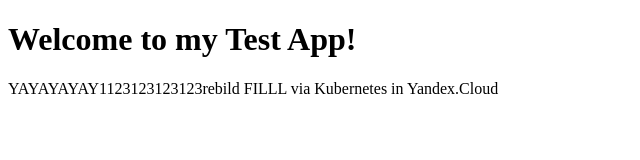
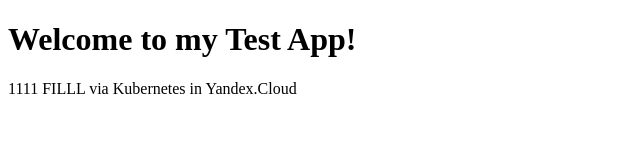
Before and after one commit to v1us1885/test-app, a plain HTML site: page index.html in a window 1280 px wide. Shown: the whole page, without its empty margins (0-640 px from the left). Drawn offline with Linux system fonts and the light colour scheme.

Commit message:
deploy test-app index

```diff
--- a/index.html
+++ b/index.html
@@ -7,6 +7,6 @@
 </head>
 <body>
     <h1>Welcome to my Test App!</h1>
-    <p>YAYAYAYAY1123123123123rebild FILLL via Kubernetes in Yandex.Cloud</p>
+    <p>1111 FILLL via Kubernetes in Yandex.Cloud</p>
 </body>
 </html>
```
